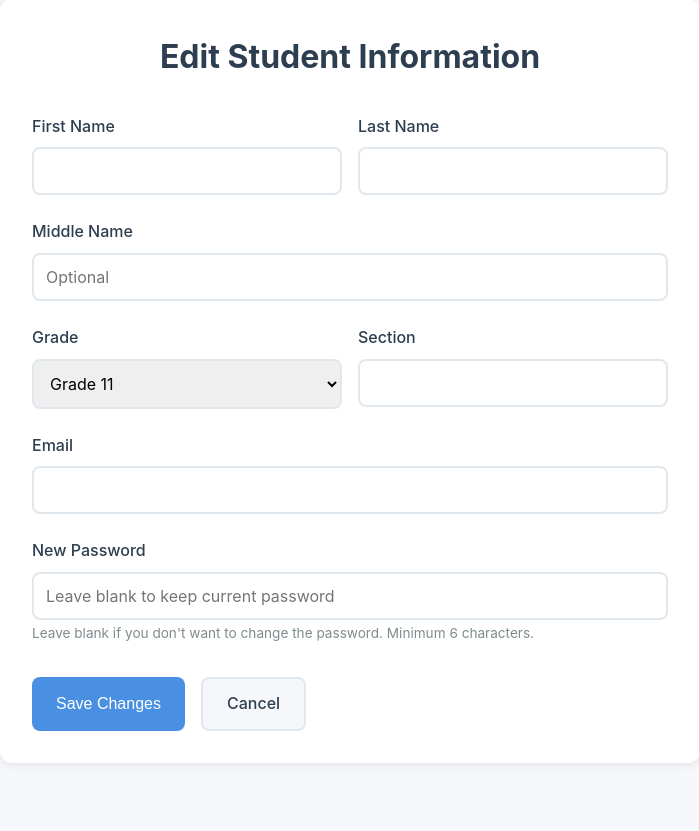
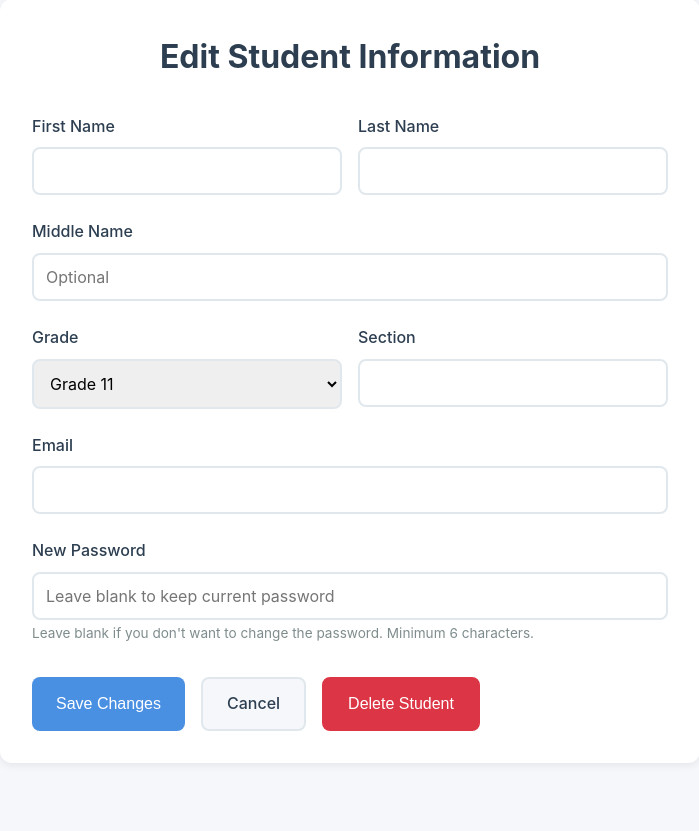
Before and after one commit to ragej4x/Psychosocial-Support-System, a Flask app: template templates/edit_student.html in a window 1280 px wide. Shown: the part 123-954 px from the top of the page, without its empty margins (290-989 px from the left). Run offline with Flask 3, Linux system fonts and the light colour scheme; the template is opened without the code that fills it, so the values that code supplies are empty.

Commit message:
Add files via upload

```diff
--- a/app.py
+++ b/app.py
@@ -484,6 +484,55 @@ def view_consultation(consultation_id):
         student = Student.query.get(consultation.student_id)
         return render_template('view_consultation.html', consultation=consultation, messages=messages, current_user=teacher, user_type='teacher', student=student)
 
+
+
+@app.route('/teacher/student/<int:student_id>/delete', methods=['POST'])
+def delete_student(student_id):
+    if 'user_id' not in session or session.get('user_type') != 'teacher':
+        flash('Unauthorized access', 'error')
+        return redirect(url_for('login'))
+
+    teacher = Teacher.query.filter_by(user_id=session['user_id']).first()
+    if not teacher:
+        flash('Teacher not found', 'error')
+        return redirect(url_for('login'))
+
+    student = Student.query.get_or_404(student_id)
+
+    # Check if student is under this teacher's supervision
+    if student.grade != teacher.handling_grade or student.section != teacher.handling_section:
+        flash('Unauthorized access', 'error')
+        return redirect(url_for('teacher_dashboard'))
+
+    try:
+        # Get user associated with student
+        user = student.user
+
+        # Delete all consultations and messages for this student
+        consultations = Consultation.query.filter_by(student_id=student.id).all()
+        for consultation in consultations:
+            # Delete consultation messages
+            ConsultationMessage.query.filter_by(consultation_id=consultation.id).delete()
+            # Delete consultation
+            db.session.delete(consultation)
+
+        # Delete the student record
+        db.session.delete(student)
+
+        # Delete the user account
+        db.session.delete(user)
+
+        db.session.commit()
+
+        flash(f'Student {student.first_name} {student.last_name} has been deleted successfully', 'success')
+        return redirect(url_for('teacher_dashboard'))
+
+    except Exception as e:
+        db.session.rollback()
+        app.logger.error(f'Error deleting student: {str(e)}')
+        flash('An error occurred while deleting the student. Please try again.', 'error')
+        return redirect(url_for('view_student', student_id=student_id))
+
 @app.route('/consultation/<int:consultation_id>/reply', methods=['POST'])
 def reply_consultation(consultation_id):
     consultation = Consultation.query.get_or_404(consultation_id)
@@ -667,6 +716,7 @@ if __name__ == '__main__':
     with app.app_context():
         # Drop all tables and recreate them (for development)
         # Remove this in production and use proper migrations
+
         db.create_all()
         print("Database tables created/updated successfully!")
     port = int(os.environ.get("PORT", 5000))
--- a/templates/edit_student.html
+++ b/templates/edit_student.html
@@ -59,7 +59,63 @@
         <div style="display: flex; gap: 1rem; margin-top: 2rem;">
             <button type="submit" class="btn btn-primary">Save Changes</button>
             <a href="{{ url_for('view_student', student_id=student.id) }}" class="btn" style="background: var(--background); color: var(--text-primary); border: 2px solid var(--border);">Cancel</a>
+            <!-- Add Delete Button with Confirmation -->
+            <button type="button"
+                    class="btn"
+                    style="background: #dc3545; color: white; border: 2px solid #dc3545;"
+                    onclick="showDeleteConfirmation()">
+                Delete Student
+            </button>
         </div>
     </form>
 </div>
+
+<!-- Delete Confirmation Modal -->
+<div id="deleteConfirmationModal" style="display: none; position: fixed; top: 0; left: 0; width: 100%; height: 100%; background: rgba(0,0,0,0.5); z-index: 1000; justify-content: center; align-items: center;">
+    <div style="background: var(--background); padding: 2rem; border-radius: 8px; max-width: 400px; width: 90%;">
+        <h3 style="color: var(--text-primary); margin-bottom: 1rem;">Confirm Deletion</h3>
+        <p style="color: var(--text-secondary); margin-bottom: 1.5rem;">
+            Are you sure you want to delete <strong>{{ student.first_name }} {{ student.last_name }}</strong>?
+            This action cannot be undone. All associated consultations and data will be permanently deleted.
+        </p>
+        <div style="display: flex; gap: 1rem; justify-content: flex-end;">
+            <button type="button"
+                    onclick="hideDeleteConfirmation()"
+                    class="btn"
+                    style="background: var(--background); color: var(--text-primary); border: 2px solid var(--border);">
+                Cancel
+            </button>
+            <form method="POST" action="{{ url_for('delete_student', student_id=student.id) }}" id="deleteForm">
+                <button type="submit"
+                        class="btn"
+                        style="background: #dc3545; color: white; border: 2px solid #dc3545;">
+                    Yes, Delete Student
+                </button>
+            </form>
+        </div>
+    </div>
+</div>
+
+<script>
+function showDeleteConfirmation() {
+    document.getElementById('deleteConfirmationModal').style.display = 'flex';
+}
+
+function hideDeleteConfirmation() {
+    document.getElementById('deleteConfirmationModal').style.display = 'none';
+}
+
+// Close modal when clicking outside
+document.getElementById('deleteConfirmationModal').addEventListener('click', function(e) {
+    if (e.target === this) {
+        hideDeleteConfirmation();
+    }
+});
+
+// Prevent form submission on main form when delete is clicked
+document.getElementById('deleteForm').addEventListener('submit', function(e) {
+    // Add any additional validation here if needed
+    return true;
+});
+</script>
 {% endblock %}
```
Also changed, not shown: templates/register.html (+1 -44 lines).
